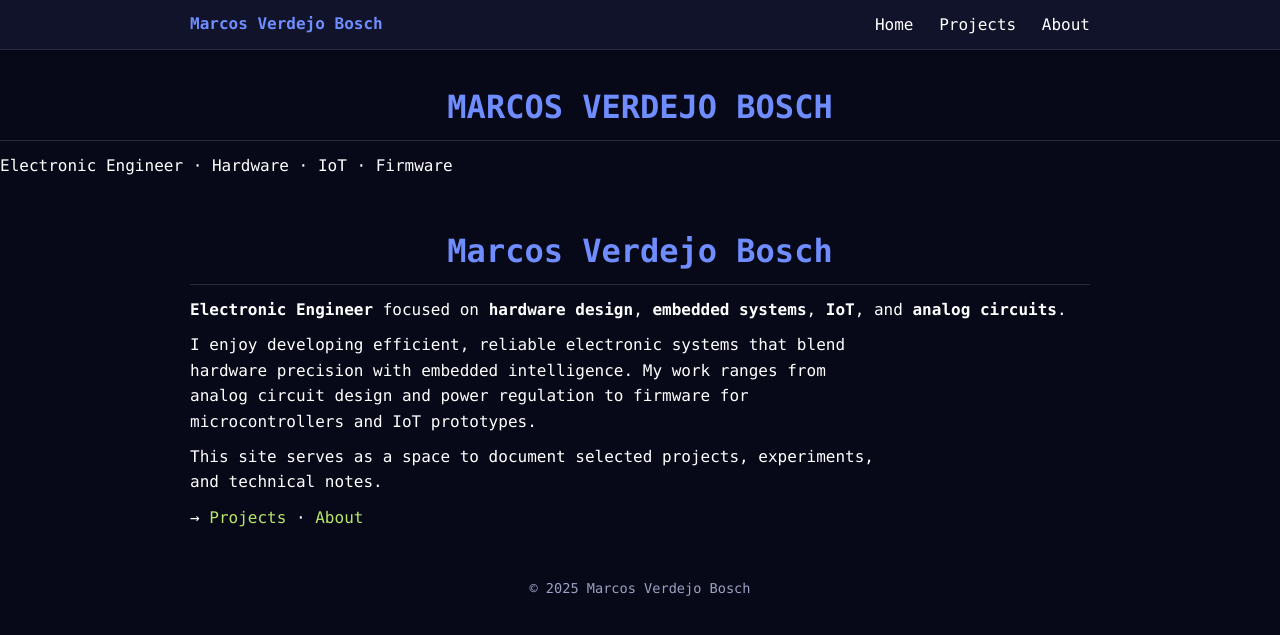
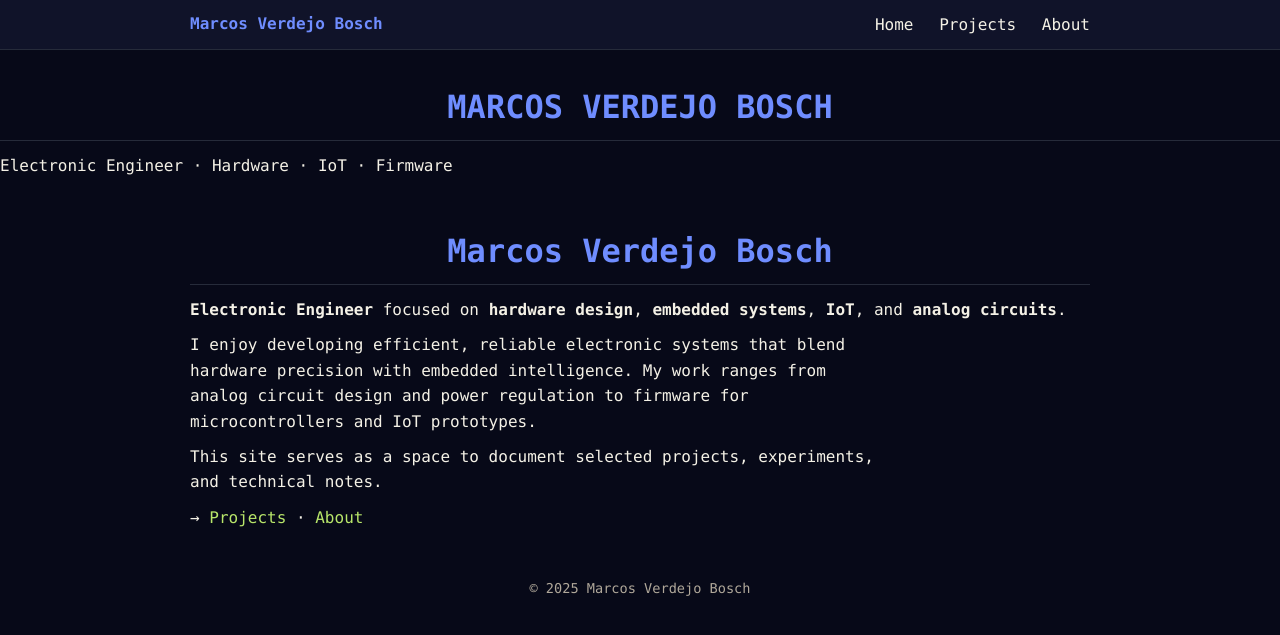
Before and after one commit to MarcosVerde/MarcosVerde.github.io, a Jekyll site: the page built from index.md, in a window 1280 px wide. Shown: the top 635 px of the page. Built offline with Jekyll 4.4.1, drawn with Linux system fonts in a browser that asks for light colours.

Commit message:
Update style.css
Use default layout on all pages and refine typography (warm off-white + centered home title)

```diff
--- a/assets/css/style.css
+++ b/assets/css/style.css
@@ -1,15 +1,15 @@
 /* --------------------------------------------------------------
    Global dark theme (deep indigo/violet)
    Font: Consolas (monospace-style, more legible)
-   Primary: white text
+   Primary: warm off-white text
    Accents: vivid blue + yellow-green
 -------------------------------------------------------------- */
 
 :root {
   --bg: #070918;        /* main background: very dark indigo */
   --bg-alt: #101329;    /* navbar / panels */
-  --fg: #ffffff;        /* primary text: white */
-  --muted: #9ca2c0;     /* secondary text */
+  --fg: #f4f1e6;        /* primary text: warm off-white */
+  --muted: #b0a89a;     /* secondary text: soft beige/gray */
   --line: #262b3a;      /* subtle borders */
   --accent: #6f8dff;    /* primary accent: blue */
   --accent-alt: #b8e66a;/* secondary accent: yellow-green */
@@ -124,7 +124,7 @@ li {
   color: var(--accent-alt);
 }
 
-/* Home page title centered */
+/* Home page: center main title */
 
 .home-page h1 {
   text-align: center;
```
